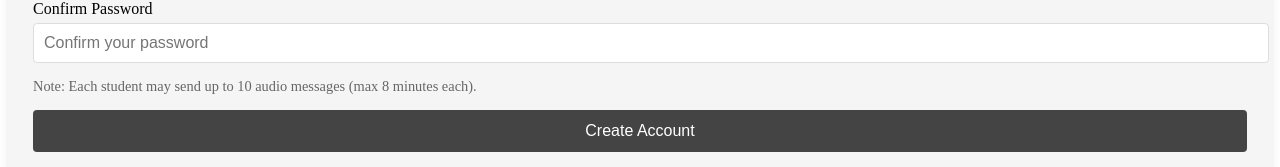
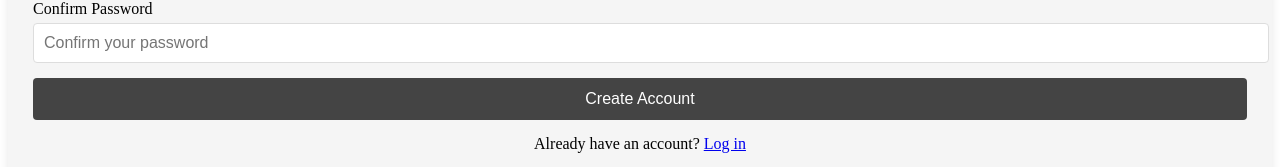
Before and after one commit to sgcxliv/calledliving, a Next.js app: page /signup in a window 1280 px wide. Shown: the part 566-733 px from the top of the page. Built offline with nearby package versions, Linux system fonts and the light colour scheme; no server answers.

Commit message:
Update SignupForm.js

```diff
--- a/components/SignupForm.js
+++ b/components/SignupForm.js
@@ -129,9 +129,6 @@ export default function SignupForm() {
             required
           />
         </div>
-        <p style={{ fontSize: '0.9em', marginTop: '5px', color: '#666' }}>
-          Note: Each student may send up to 10 audio messages (max 8 minutes each).
-        </p>
         <button
           type="submit"
           className="login-btn"
```
